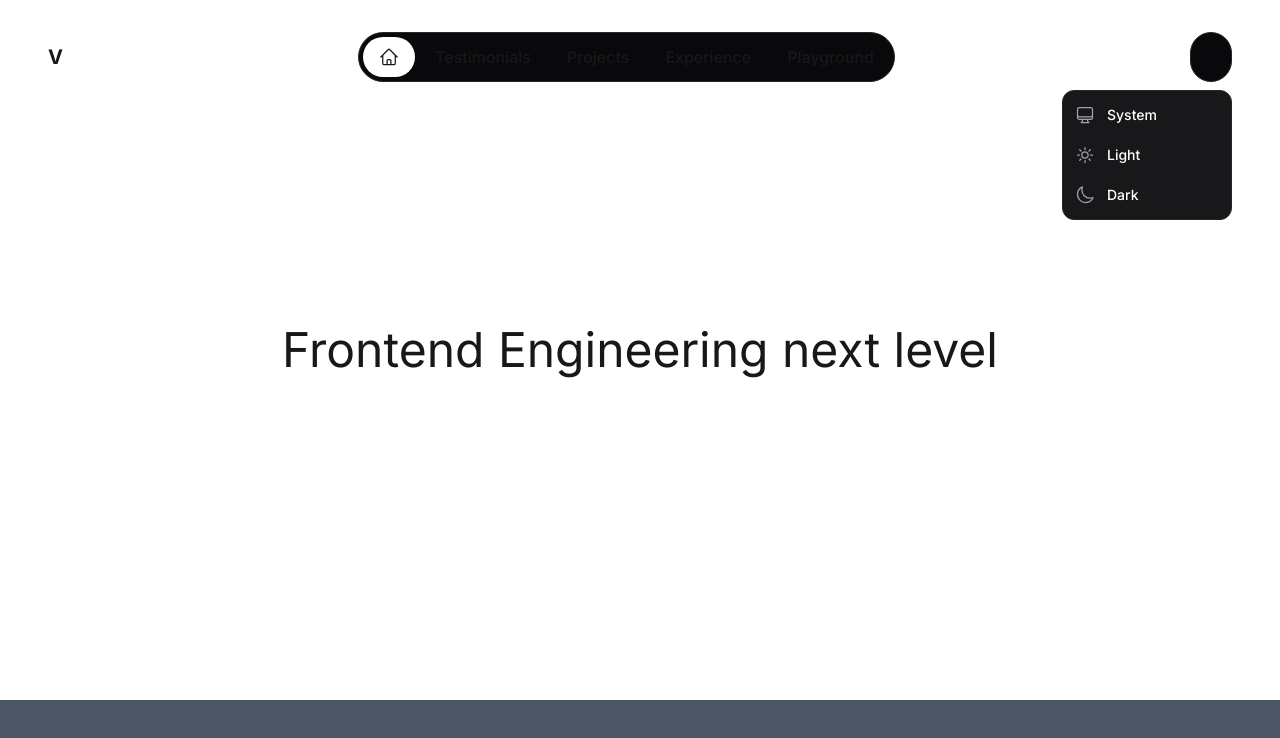
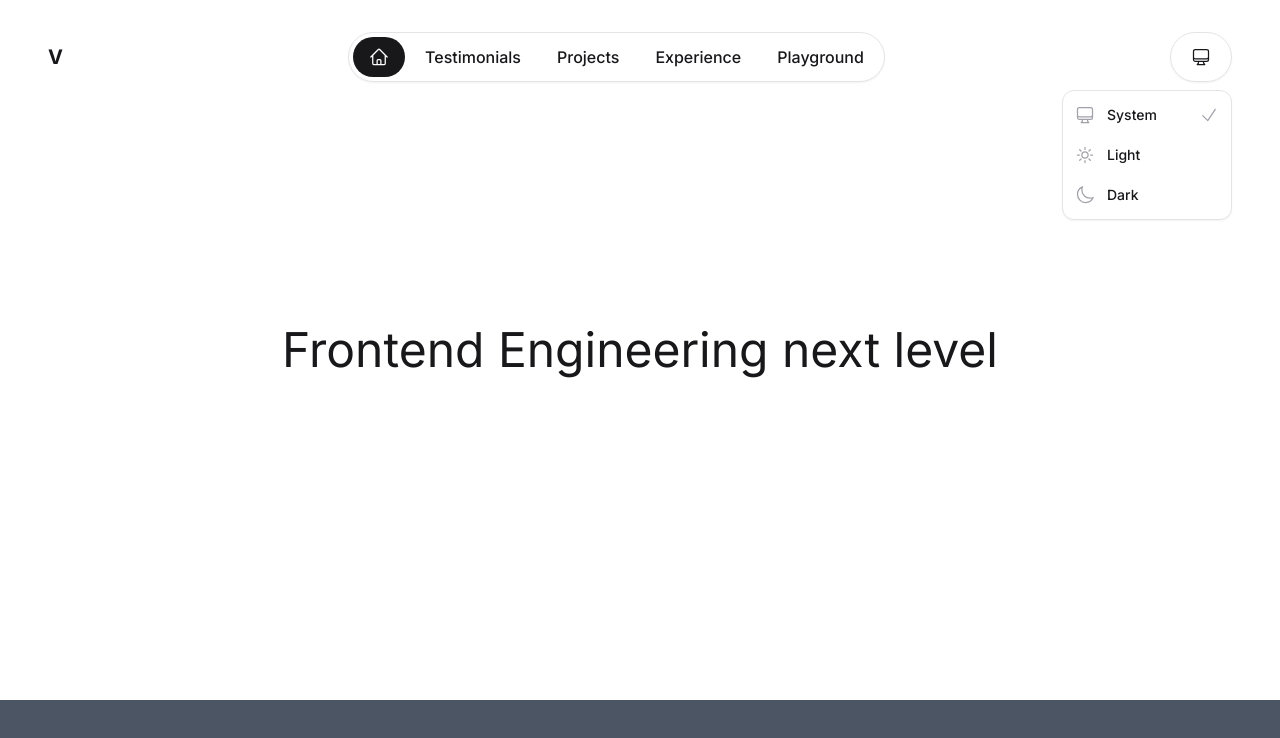
Before and after one commit to victorgaard/portfolio-v2, a Next.js app: page / in a window 1280 px wide. Both pictures are taken after a click on the button 1210 px from the left and 57 px from the top of the page. Shown: the top 738 px of the page. Built offline with nearby package versions, Linux system fonts and the light colour scheme.

Commit message:
feat: light theme colors

```diff
--- a/app/components/Navbar.tsx
+++ b/app/components/Navbar.tsx
@@ -17,7 +17,7 @@ function NavbarItem({
       <a
         href={href}
         className={cn(
-          "flex h-10 items-center rounded-full px-4 font-medium hover:bg-zinc-800",
+          "flex h-10 select-none items-center rounded-full px-4 font-medium hover:bg-zinc-100 dark:hover:bg-zinc-800",
           className,
         )}
       >
@@ -32,17 +32,18 @@ type NavbarProps = {
 };
 
 function Navbar({ sectionIds }: NavbarProps) {
-  const activeId = useScrollSpy(sectionIds, 54);
+  const activeId = useScrollSpy(sectionIds, 54) || 'home';
   return (
     <nav className="fixed top-8 flex w-full items-center justify-between px-12">
       <Typography.H5 className="font-bold">V</Typography.H5>
-      <ul className="flex items-center justify-center gap-1 rounded-full border border-zinc-800 bg-zinc-950 p-1">
+      <ul className="flex items-center justify-center gap-1 rounded-full border border-zinc-200 bg-white p-1 shadow-sm dark:border-zinc-800 dark:bg-zinc-950">
         {sectionIds.map((id) => (
           <NavbarItem
             key={id}
             href={`#${id}`}
             className={cn("capitalize transition-all", {
-              "bg-white text-zinc-900 hover:bg-white": id === activeId,
+              "bg-zinc-900 text-white dark:bg-white dark:text-zinc-900 dark:hover:bg-white":
+                id === activeId,
             })}
           >
             {id === "home" ? <HomeIcon className="h-5 w-5" /> : id}
--- a/app/components/ThemeDropdown.tsx
+++ b/app/components/ThemeDropdown.tsx
@@ -20,7 +20,7 @@ function ThemeDropdown() {
   );
   const [isDropdownOpen, setIsDropdownOpen] = useState(false);
   const [mounted, setMounted] = useState(false);
-  const { theme, setTheme } = useTheme();
+  const { setTheme } = useTheme();
 
   useEffect(() => {
     setMounted(true);
@@ -28,10 +28,8 @@ function ThemeDropdown() {
 
   if (!mounted) {
     return (
-      <div className="flex items-center justify-center rounded-full border border-zinc-800 bg-zinc-950 p-1">
-        <div className="flex h-10 items-center rounded-full px-4 font-medium text-white hover:bg-zinc-800">
-          <ComputerDesktopIcon className="h-5 w-5 animate-pulse" />
-        </div>
+      <div className="flex items-center justify-center rounded-full border border-zinc-200 bg-white p-1 dark:border-zinc-800 dark:bg-zinc-950">
+        <div className="h-10 w-[52px] animate-pulse rounded-full bg-zinc-50 px-4 dark:bg-zinc-900/50" />
       </div>
     );
   }
@@ -48,8 +46,8 @@ function ThemeDropdown() {
       open={isDropdownOpen}
       onOpenChange={(open) => setIsDropdownOpen(open)}
     >
-      <DropdownMenu.Trigger className="flex items-center justify-center rounded-full border border-zinc-800 bg-zinc-950 p-1">
-        <div className="flex h-10 items-center rounded-full px-4 font-medium text-white hover:bg-zinc-800">
+      <DropdownMenu.Trigger className="flex items-center justify-center rounded-full border border-zinc-200 bg-white p-1 shadow-sm dark:border-zinc-800 dark:bg-zinc-950">
+        <div className="flex h-10 items-center rounded-full px-4 font-medium text-zinc-900 hover:bg-zinc-100 dark:text-white dark:hover:bg-zinc-800">
           {dropdownOptions[currentTheme]}
         </div>
       </DropdownMenu.Trigger>
@@ -57,7 +55,7 @@ function ThemeDropdown() {
         {isDropdownOpen && (
           <DropdownMenu.Portal forceMount>
             <DropdownMenu.Content
-              className="rounded-xl border border-zinc-800 bg-zinc-900 p-1"
+              className="rounded-xl border border-zinc-200 bg-white p-1 shadow-sm dark:border-zinc-800 dark:bg-zinc-900"
               align="end"
               sideOffset={8}
               asChild
@@ -81,7 +79,7 @@ function ThemeDropdown() {
                 {Object.keys(dropdownOptions).map((option) => (
                   <DropdownMenu.Item
                     key={option}
-                    className="flex h-10 w-40 select-none items-center justify-between gap-8 rounded-md px-2 text-sm font-medium capitalize text-white hover:bg-zinc-800"
+                    className="flex h-10 w-40 select-none items-center justify-between gap-8 rounded-md px-2 text-sm font-medium capitalize text-zinc-900 hover:bg-zinc-100 hover:focus-visible:outline-0 hover:focus-visible:ring-0 dark:text-white dark:hover:bg-zinc-800"
                     onClick={() => {
                       setCurrentTheme(option as Theme);
                       setTheme(option);
--- a/app/layout.tsx
+++ b/app/layout.tsx
@@ -16,9 +16,9 @@ export default function RootLayout({
   children: React.ReactNode;
 }) {
   return (
-    <html lang="en">
+    <html lang="en" className="scroll-smooth">
       <body
-        className={`${inter.className} scroll-smooth bg-white text-zinc-900 antialiased dark:bg-zinc-950 dark:text-white`}
+        className={`${inter.className} bg-white text-zinc-900 antialiased dark:bg-zinc-950 dark:text-white`}
       >
         <ThemeProvider attribute="class" defaultTheme="system" enableSystem>
           {children}
--- a/app/utils/getThemeFromLocalStorage.ts
+++ b/app/utils/getThemeFromLocalStorage.ts
@@ -2,7 +2,7 @@ import { Theme } from "../components/ThemeDropdown";
 
 function getThemeFromLocalStorage(): Theme {
   if (typeof window !== "undefined") {
-    return localStorage.getItem("theme") as Theme;
+    return (localStorage.getItem("theme") as Theme) || "system";
   }
   return "system";
 }
```
